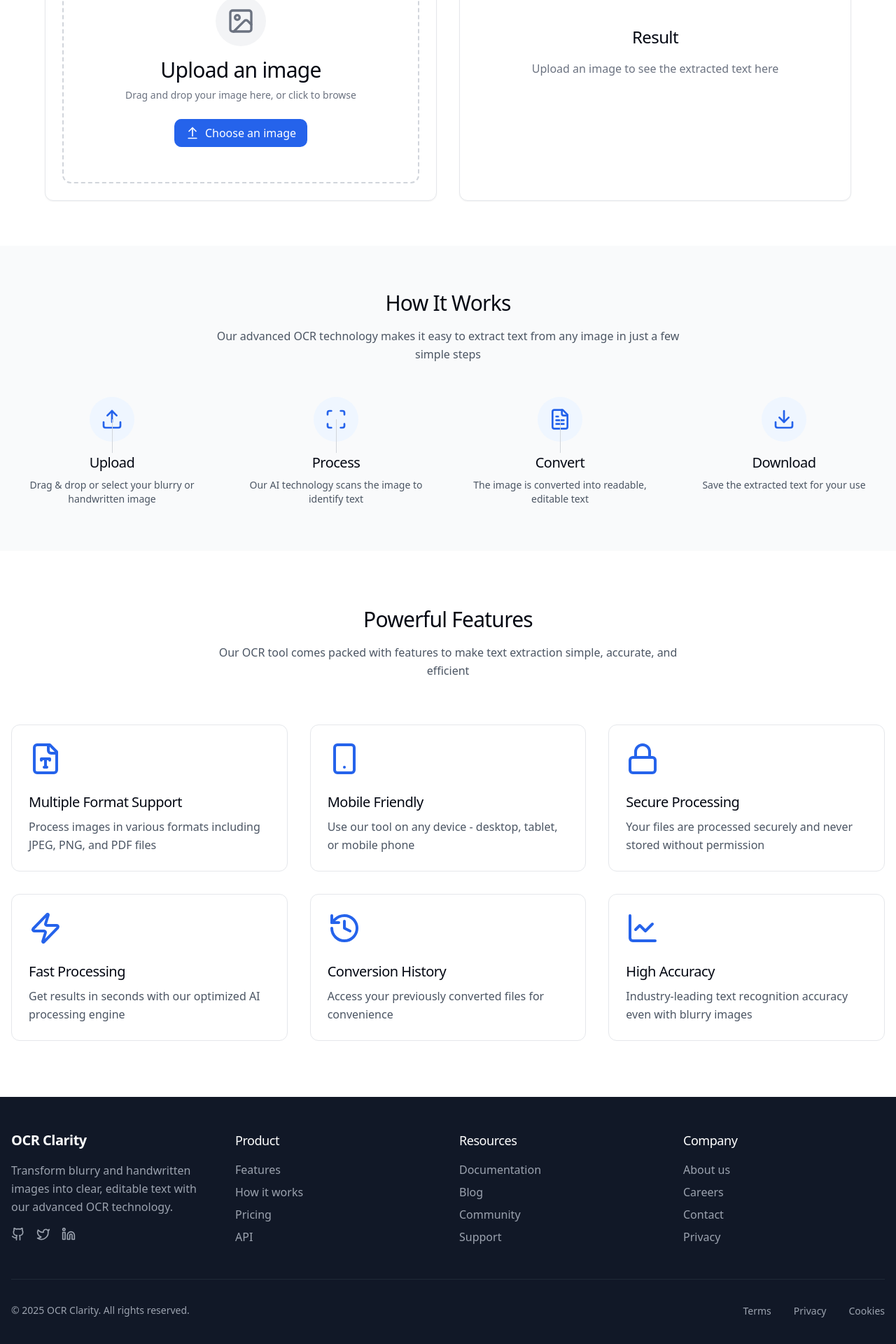
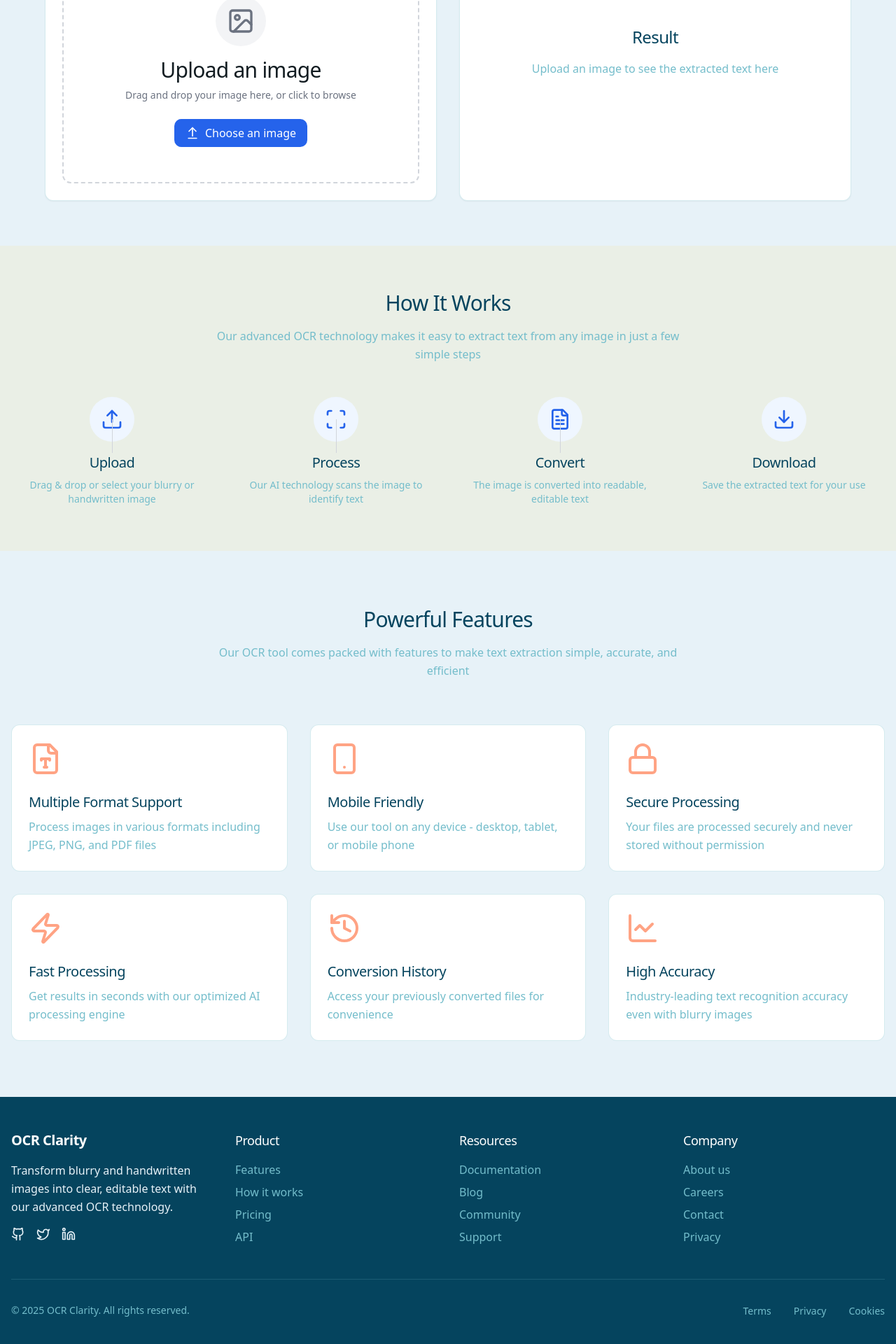
Before and after one commit to Fairy2005/blur-to-text-transformer, a React (Vite) app: page / in a window 1280 px wide. Shown: the part 508-2428 px from the top of the page at 70% size. Built offline with nearby package versions, Linux system fonts and the light colour scheme.

Commit message:
Update theme colors
Updated color palettes for light and dark themes.  Light theme uses Baby Blue, Aquamarine, Salmon, and Freesia. Dark theme uses Navy Blue, Blue Grotto, Blue Green, and Baby Blue.

```diff
--- a/src/components/FeatureHighlights.tsx
+++ b/src/components/FeatureHighlights.tsx
@@ -12,43 +12,43 @@ import {
 const FeatureHighlights: React.FC = () => {
   const features = [
     {
-      icon: <FileType className="w-12 h-12 text-blue-600" />,
+      icon: <FileType className="w-12 h-12 text-salmon dark:text-blue-green" />,
       title: "Multiple Format Support",
       description: "Process images in various formats including JPEG, PNG, and PDF files",
     },
     {
-      icon: <Smartphone className="w-12 h-12 text-blue-600" />,
+      icon: <Smartphone className="w-12 h-12 text-salmon dark:text-blue-green" />,
       title: "Mobile Friendly",
       description: "Use our tool on any device - desktop, tablet, or mobile phone",
     },
     {
-      icon: <Lock className="w-12 h-12 text-blue-600" />,
+      icon: <Lock className="w-12 h-12 text-salmon dark:text-blue-green" />,
       title: "Secure Processing",
       description: "Your files are processed securely and never stored without permission",
     },
     {
-      icon: <Zap className="w-12 h-12 text-blue-600" />,
+      icon: <Zap className="w-12 h-12 text-salmon dark:text-blue-green" />,
       title: "Fast Processing",
       description: "Get results in seconds with our optimized AI processing engine",
     },
     {
-      icon: <History className="w-12 h-12 text-blue-600" />,
+      icon: <History className="w-12 h-12 text-salmon dark:text-blue-green" />,
       title: "Conversion History",
       description: "Access your previously converted files for convenience",
     },
     {
-      icon: <LineChart className="w-12 h-12 text-blue-600" />,
+      icon: <LineChart className="w-12 h-12 text-salmon dark:text-blue-green" />,
       title: "High Accuracy",
       description: "Industry-leading text recognition accuracy even with blurry images",
     },
   ];
 
   return (
-    <div className="py-20 bg-white">
+    <div className="py-20 bg-baby-blue dark:bg-navy-blue">
       <div className="container px-4">
         <div className="text-center mb-16">
-          <h2 className="text-3xl font-medium mb-4">Powerful Features</h2>
-          <p className="text-gray-600 max-w-2xl mx-auto">
+          <h2 className="text-3xl font-medium mb-4 text-navy-blue dark:text-dark-baby-blue">Powerful Features</h2>
+          <p className="text-aquamarine dark:text-blue-green max-w-2xl mx-auto">
             Our OCR tool comes packed with features to make text extraction simple, accurate, and efficient
           </p>
         </div>
@@ -57,13 +57,13 @@ const FeatureHighlights: React.FC = () => {
           {features.map((feature, index) => (
             <div
               key={index}
-              className="features-grid-item group"
+              className="features-grid-item bg-white hover:bg-baby-blue/50 dark:bg-blue-grotto/20 dark:hover:bg-blue-grotto/30 border border-aquamarine/30 dark:border-blue-green/30 group"
             >
               <div className="mb-6 transition-transform duration-300 transform group-hover:scale-110">
                 {feature.icon}
               </div>
-              <h3 className="text-xl font-medium mb-2">{feature.title}</h3>
-              <p className="text-gray-600">{feature.description}</p>
+              <h3 className="text-xl font-medium mb-2 text-navy-blue dark:text-dark-baby-blue">{feature.title}</h3>
+              <p className="text-aquamarine dark:text-blue-green">{feature.description}</p>
             </div>
           ))}
         </div>
--- a/src/components/Footer.tsx
+++ b/src/components/Footer.tsx
@@ -4,67 +4,67 @@ import { Github, Twitter, Linkedin } from "lucide-react";
 
 const Footer: React.FC = () => {
   return (
-    <footer className="bg-gray-900 text-white py-12">
+    <footer className="bg-navy-blue text-white py-12 dark:bg-blue-grotto/80">
       <div className="container px-4">
         <div className="grid grid-cols-1 md:grid-cols-4 gap-8">
           <div>
-            <h3 className="text-xl font-bold mb-4">OCR Clarity</h3>
-            <p className="text-gray-400 mb-4">
+            <h3 className="text-xl font-bold mb-4 text-white dark:text-navy-blue">OCR Clarity</h3>
+            <p className="text-baby-blue mb-4 dark:text-navy-blue/80">
               Transform blurry and handwritten images into clear, editable text with our advanced OCR technology.
             </p>
             <div className="flex space-x-4">
-              <a href="#" className="text-gray-400 hover:text-white transition-colors">
+              <a href="#" className="text-baby-blue hover:text-white transition-colors dark:text-navy-blue dark:hover:text-white">
                 <Github className="w-5 h-5" />
               </a>
-              <a href="#" className="text-gray-400 hover:text-white transition-colors">
+              <a href="#" className="text-baby-blue hover:text-white transition-colors dark:text-navy-blue dark:hover:text-white">
                 <Twitter className="w-5 h-5" />
               </a>
-              <a href="#" className="text-gray-400 hover:text-white transition-colors">
+              <a href="#" className="text-baby-blue hover:text-white transition-colors dark:text-navy-blue dark:hover:text-white">
                 <Linkedin className="w-5 h-5" />
               </a>
             </div>
           </div>
 
           <div>
-            <h4 className="text-lg font-medium mb-4">Product</h4>
+            <h4 className="text-lg font-medium mb-4 text-white dark:text-navy-blue">Product</h4>
             <ul className="space-y-2">
-              <li><a href="#" className="text-gray-400 hover:text-white transition-colors">Features</a></li>
-              <li><a href="#" className="text-gray-400 hover:text-white transition-colors">How it works</a></li>
-              <li><a href="#" className="text-gray-400 hover:text-white transition-colors">Pricing</a></li>
-              <li><a href="#" className="text-gray-400 hover:text-white transition-colors">API</a></li>
+              <li><a href="#" className="text-aquamarine hover:text-white transition-colors dark:text-navy-blue/80 dark:hover:text-white">Features</a></li>
+              <li><a href="#" className="text-aquamarine hover:text-white transition-colors dark:text-navy-blue/80 dark:hover:text-white">How it works</a></li>
+              <li><a href="#" className="text-aquamarine hover:text-white transition-colors dark:text-navy-blue/80 dark:hover:text-white">Pricing</a></li>
+              <li><a href="#" className="text-aquamarine hover:text-white transition-colors dark:text-navy-blue/80 dark:hover:text-white">API</a></li>
             </ul>
           </div>
 
           <div>
-            <h4 className="text-lg font-medium mb-4">Resources</h4>
+            <h4 className="text-lg font-medium mb-4 text-white dark:text-navy-blue">Resources</h4>
             <ul className="space-y-2">
-              <li><a href="#" className="text-gray-400 hover:text-white transition-colors">Documentation</a></li>
-              <li><a href="#" className="text-gray-400 hover:text-white transition-colors">Blog</a></li>
-              <li><a href="#" className="text-gray-400 hover:text-white transition-colors">Community</a></li>
-              <li><a href="#" className="text-gray-400 hover:text-white transition-colors">Support</a></li>
+              <li><a href="#" className="text-aquamarine hover:text-white transition-colors dark:text-navy-blue/80 dark:hover:text-white">Documentation</a></li>
+              <li><a href="#" className="text-aquamarine hover:text-white transition-colors dark:text-navy-blue/80 dark:hover:text-white">Blog</a></li>
+              <li><a href="#" className="text-aquamarine hover:text-white transition-colors dark:text-navy-blue/80 dark:hover:text-white">Community</a></li>
+              <li><a href="#" className="text-aquamarine hover:text-white transition-colors dark:text-navy-blue/80 dark:hover:text-white">Support</a></li>
             </ul>
           </div>
 
           <div>
-            <h4 className="text-lg font-medium mb-4">Company</h4>
+            <h4 className="text-lg font-medium mb-4 text-white dark:text-navy-blue">Company</h4>
             <ul className="space-y-2">
-              <li><a href="#" className="text-gray-400 hover:text-white transition-colors">About us</a></li>
-              <li><a href="#" className="text-gray-400 hover:text-white transition-colors">Careers</a></li>
-              <li><a href="#" className="text-gray-400 hover:text-white transition-colors">Contact</a></li>
-              <li><a href="#" className="text-gray-400 hover:text-white transition-colors">Privacy</a></li>
+              <li><a href="#" className="text-aquamarine hover:text-white transition-colors dark:text-navy-blue/80 dark:hover:text-white">About us</a></li>
+              <li><a href="#" className="text-aquamarine hover:text-white transition-colors dark:text-navy-blue/80 dark:hover:text-white">Careers</a></li>
+              <li><a href="#" className="text-aquamarine hover:text-white transition-colors dark:text-navy-blue/80 dark:hover:text-white">Contact</a></li>
+              <li><a href="#" className="text-aquamarine hover:text-white transition-colors dark:text-navy-blue/80 dark:hover:text-white">Privacy</a></li>
             </ul>
           </div>
         </div>
 
-        <div className="border-t border-gray-800 mt-12 pt-8 flex flex-col md:flex-row justify-between items-center">
-          <p className="text-gray-400 text-sm">
+        <div className="border-t border-aquamarine/20 dark:border-navy-blue/20 mt-12 pt-8 flex flex-col md:flex-row justify-between items-center">
+          <p className="text-aquamarine text-sm dark:text-navy-blue/80">
             &copy; {new Date().getFullYear()} OCR Clarity. All rights reserved.
           </p>
           <div className="mt-4 md:mt-0">
             <ul className="flex space-x-8">
-              <li><a href="#" className="text-gray-400 hover:text-white text-sm transition-colors">Terms</a></li>
-              <li><a href="#" className="text-gray-400 hover:text-white text-sm transition-colors">Privacy</a></li>
-              <li><a href="#" className="text-gray-400 hover:text-white text-sm transition-colors">Cookies</a></li>
+              <li><a href="#" className="text-aquamarine hover:text-white text-sm transition-colors dark:text-navy-blue/80 dark:hover:text-white">Terms</a></li>
+              <li><a href="#" className="text-aquamarine hover:text-white text-sm transition-colors dark:text-navy-blue/80 dark:hover:text-white">Privacy</a></li>
+              <li><a href="#" className="text-aquamarine hover:text-white text-sm transition-colors dark:text-navy-blue/80 dark:hover:text-white">Cookies</a></li>
             </ul>
           </div>
         </div>
--- a/src/components/ProcessSteps.tsx
+++ b/src/components/ProcessSteps.tsx
@@ -27,11 +27,11 @@ const ProcessSteps: React.FC = () => {
   ];
 
   return (
-    <div className="py-16 bg-gray-50">
+    <div className="py-16 bg-freesia/30 dark:bg-navy-blue/80">
       <div className="container px-4">
         <div className="text-center mb-12">
-          <h2 className="text-3xl font-medium mb-4">How It Works</h2>
-          <p className="text-gray-600 max-w-2xl mx-auto">
+          <h2 className="text-3xl font-medium mb-4 text-navy-blue dark:text-dark-baby-blue">How It Works</h2>
+          <p className="text-aquamarine dark:text-blue-green max-w-2xl mx-auto">
             Our advanced OCR technology makes it easy to extract text from any image in just a few simple steps
           </p>
         </div>
@@ -40,11 +40,11 @@ const ProcessSteps: React.FC = () => {
           {steps.map((step, index) => (
             <div className="process-step" key={index}>
               {index < steps.length - 1 && (
-                <div className="process-step-line hidden md:block"></div>
+                <div className="process-step-line hidden md:block bg-aquamarine/50 dark:bg-blue-grotto/50"></div>
               )}
-              <div className="process-step-icon">{step.icon}</div>
-              <h3 className="text-xl font-medium mb-2">{step.title}</h3>
-              <p className="text-sm text-gray-600 text-center">{step.description}</p>
+              <div className="process-step-icon bg-salmon/20 text-salmon dark:bg-blue-green/20 dark:text-blue-green">{step.icon}</div>
+              <h3 className="text-xl font-medium mb-2 text-navy-blue dark:text-dark-baby-blue">{step.title}</h3>
+              <p className="text-sm text-aquamarine dark:text-blue-green text-center">{step.description}</p>
             </div>
           ))}
         </div>
--- a/src/components/ThemeToggle.tsx
+++ b/src/components/ThemeToggle.tsx
@@ -8,7 +8,7 @@ export function ThemeToggle() {
   return (
     <button
       onClick={() => setTheme(theme === "light" ? "dark" : "light")}
-      className="theme-button fixed top-4 right-4 z-50 flex items-center justify-center w-12 h-12 rounded-full bg-white shadow-md dark:bg-gray-800 dark:text-white transition-colors"
+      className="theme-button fixed top-4 right-4 z-50 flex items-center justify-center w-12 h-12 rounded-full bg-white shadow-md dark:bg-blue-grotto text-navy-blue dark:text-dark-baby-blue transition-colors"
       aria-label="Toggle theme"
     >
       {theme === "light" ? (
--- a/src/index.css
+++ b/src/index.css
@@ -1,87 +1,86 @@
-
 @tailwind base;
 @tailwind components;
 @tailwind utilities;
 
 @layer base {
   :root {
-    --background: 0 0% 100%;
-    --foreground: 224 71.4% 4.1%;
+    --background: 195 65% 94%; /* Baby Blue #e7f2f8 */
+    --foreground: 200 30% 10%;
 
     --card: 0 0% 100%;
-    --card-foreground: 224 71.4% 4.1%;
+    --card-foreground: 200 30% 10%;
 
     --popover: 0 0% 100%;
-    --popover-foreground: 224 71.4% 4.1%;
+    --popover-foreground: 200 30% 10%;
 
-    --primary: 220.9 39.3% 11%;
-    --primary-foreground: 210 20% 98%;
+    --primary: 193 42% 63%; /* Aquamarine #74bdcb */
+    --primary-foreground: 200 30% 98%;
 
-    --secondary: 220 14.3% 95.9%;
-    --secondary-foreground: 220.9 39.3% 11%;
+    --secondary: 16 100% 76%; /* Salmon #ffa384 */
+    --secondary-foreground: 200 30% 10%;
 
-    --muted: 220 14.3% 95.9%;
-    --muted-foreground: 220 8.9% 46.1%;
+    --muted: 51 64% 84%; /* Freesia #efe7bc */
+    --muted-foreground: 200 30% 30%;
 
-    --accent: 220 14.3% 95.9%;
-    --accent-foreground: 220.9 39.3% 11%;
+    --accent: 51 64% 84%; /* Freesia #efe7bc */
+    --accent-foreground: 200 30% 10%;
 
     --destructive: 0 84.2% 60.2%;
     --destructive-foreground: 210 20% 98%;
 
-    --border: 220 13% 91%;
-    --input: 220 13% 91%;
-    --ring: 224 71.4% 4.1%;
+    --border: 193 42% 80%;
+    --input: 193 42% 80%;
+    --ring: 193 42% 63%;
 
     --radius: 0.75rem;
 
-    --sidebar-background: 0 0% 98%;
-    --sidebar-foreground: 240 5.3% 26.1%;
-    --sidebar-primary: 240 5.9% 10%;
+    --sidebar-background: 195 65% 94%;
+    --sidebar-foreground: 200 30% 20%;
+    --sidebar-primary: 193 42% 63%;
     --sidebar-primary-foreground: 0 0% 98%;
-    --sidebar-accent: 240 4.8% 95.9%;
-    --sidebar-accent-foreground: 240 5.9% 10%;
-    --sidebar-border: 220 13% 91%;
-    --sidebar-ring: 217.2 91.2% 59.8%;
+    --sidebar-accent: 16 100% 76%;
+    --sidebar-accent-foreground: 200 30% 10%;
+    --sidebar-border: 193 42% 80%;
+    --sidebar-ring: 193 42% 63%;
   }
 
   .dark {
-    --background: 224 71.4% 4.1%;
-    --foreground: 210 20% 98%;
+    --background: 199 89% 19%; /* Navy Blue #05445e */
+    --foreground: 187 42% 85%;
 
-    --card: 224 71.4% 4.1%;
-    --card-foreground: 210 20% 98%;
+    --card: 199 89% 19%;
+    --card-foreground: 187 42% 85%;
 
-    --popover: 224 71.4% 4.1%;
-    --popover-foreground: 210 20% 98%;
+    --popover: 199 89% 19%;
+    --popover-foreground: 187 42% 85%;
 
-    --primary: 210 20% 98%;
-    --primary-foreground: 220.9 39.3% 11%;
+    --primary: 194 76% 40%; /* Blue Grotto #189ab4 */
+    --primary-foreground: 187 42% 95%;
 
-    --secondary: 215 27.9% 16.9%;
-    --secondary-foreground: 210 20% 98%;
+    --secondary: 183 67% 68%; /* Blue Green #75e6da */
+    --secondary-foreground: 199 89% 19%;
 
-    --muted: 215 27.9% 16.9%;
-    --muted-foreground: 217.9 10.6% 64.9%;
+    --muted: 188 45% 88%; /* Dark Baby Blue #d4f1f4 */
+    --muted-foreground: 188 45% 40%;
 
-    --accent: 215 27.9% 16.9%;
-    --accent-foreground: 210 20% 98%;
+    --accent: 183 67% 68%; /* Blue Green #75e6da */
+    --accent-foreground: 199 89% 19%;
 
     --destructive: 0 62.8% 30.6%;
     --destructive-foreground: 210 20% 98%;
 
-    --border: 215 27.9% 16.9%;
-    --input: 215 27.9% 16.9%;
-    --ring: 216 12.2% 83.9%;
+    --border: 194 76% 30%;
+    --input: 194 76% 30%;
+    --ring: 188 45% 88%;
 
-    --sidebar-background: 240 5.9% 10%;
-    --sidebar-foreground: 240 4.8% 95.9%;
-    --sidebar-primary: 224.3 76.3% 48%;
-    --sidebar-primary-foreground: 0 0% 100%;
-    --sidebar-accent: 240 3.7% 15.9%;
-    --sidebar-accent-foreground: 240 4.8% 95.9%;
-    --sidebar-border: 240 3.7% 15.9%;
-    --sidebar-ring: 217.2 91.2% 59.8%;
+    --sidebar-background: 199 89% 19%;
+    --sidebar-foreground: 188 45% 88%;
+    --sidebar-primary: 194 76% 40%;
+    --sidebar-primary-foreground: 187 42% 95%;
+    --sidebar-accent: 183 67% 68%;
+    --sidebar-accent-foreground: 199 89% 19%;
+    --sidebar-border: 194 76% 30%;
+    --sidebar-ring: 188 45% 88%;
   }
 }
 
--- a/src/pages/Index.tsx
+++ b/src/pages/Index.tsx
@@ -76,14 +76,14 @@ const Index = () => {
       <HistoryButton />
       <ThemeToggle />
 
-      <div className="min-h-screen dark:bg-gray-900 transition-colors">
-        <header className="bg-white dark:bg-gray-900 py-12 border-b dark:border-gray-800">
+      <div className="min-h-screen bg-baby-blue dark:bg-navy-blue transition-colors">
+        <header className="bg-white dark:bg-navy-blue py-12 border-b border-aquamarine/30 dark:border-blue-grotto/30">
           <div className="container px-4">
             <div className="max-w-5xl mx-auto text-center">
-              <h1 className="text-4xl md:text-5xl font-bold mb-6 animate-fade-in dark:text-white">
+              <h1 className="text-4xl md:text-5xl font-bold mb-6 animate-fade-in text-navy-blue dark:text-dark-baby-blue">
                 Transform Blurry Text Into Crystal Clear Content
               </h1>
-              <p className="text-xl text-gray-600 dark:text-gray-300 mb-8 max-w-3xl mx-auto animate-slide-in">
+              <p className="text-xl text-aquamarine dark:text-blue-green mb-8 max-w-3xl mx-auto animate-slide-in">
                 Our AI-powered OCR tool converts hard-to-read handwritten notes and blurry images into editable, clear text
               </p>
             </div>
@@ -91,12 +91,12 @@ const Index = () => {
         </header>
 
         <main>
-          <section className="py-16 bg-white dark:bg-gray-900">
+          <section className="py-16 bg-baby-blue dark:bg-navy-blue">
             <div className="container px-4">
               <div className="max-w-6xl mx-auto">
                 <div className="grid grid-cols-1 lg:grid-cols-2 gap-8">
-                  <div className="bg-white dark:bg-gray-800 rounded-xl shadow-sm border dark:border-gray-700 p-6 animate-fade-in" style={{ animationDelay: "0.2s" }}>
-                    <h2 className="text-2xl font-medium mb-6 dark:text-white">Upload Your Image</h2>
+                  <div className="bg-white dark:bg-blue-grotto/20 rounded-xl shadow-sm border border-aquamarine/30 dark:border-blue-green/30 p-6 animate-fade-in" style={{ animationDelay: "0.2s" }}>
+                    <h2 className="text-2xl font-medium mb-6 text-navy-blue dark:text-dark-baby-blue">Upload Your Image</h2>
                     <ImageUploader
                       onImageUpload={handleImageUpload}
                       isProcessing={isProcessing}
@@ -111,9 +111,9 @@ const Index = () => {
                         onDownload={handleDownload}
                       />
                     ) : (
-                      <div className="bg-white dark:bg-gray-800 rounded-xl shadow-sm border dark:border-gray-700 p-6 h-full flex flex-col items-center justify-center">
-                        <h2 className="text-2xl font-medium mb-4 dark:text-white">Result</h2>
-                        <p className="text-gray-500 dark:text-gray-400 text-center">
+                      <div className="bg-white dark:bg-blue-grotto/20 rounded-xl shadow-sm border border-aquamarine/30 dark:border-blue-green/30 p-6 h-full flex flex-col items-center justify-center">
+                        <h2 className="text-2xl font-medium mb-4 text-navy-blue dark:text-dark-baby-blue">Result</h2>
+                        <p className="text-aquamarine dark:text-blue-green text-center">
                           Upload an image to see the extracted text here
                         </p>
                       </div>
```
Also changed, not shown: src/components/ComparisonSlider.tsx (+12 -12 lines), tailwind.config.ts (+11 -0 lines).
